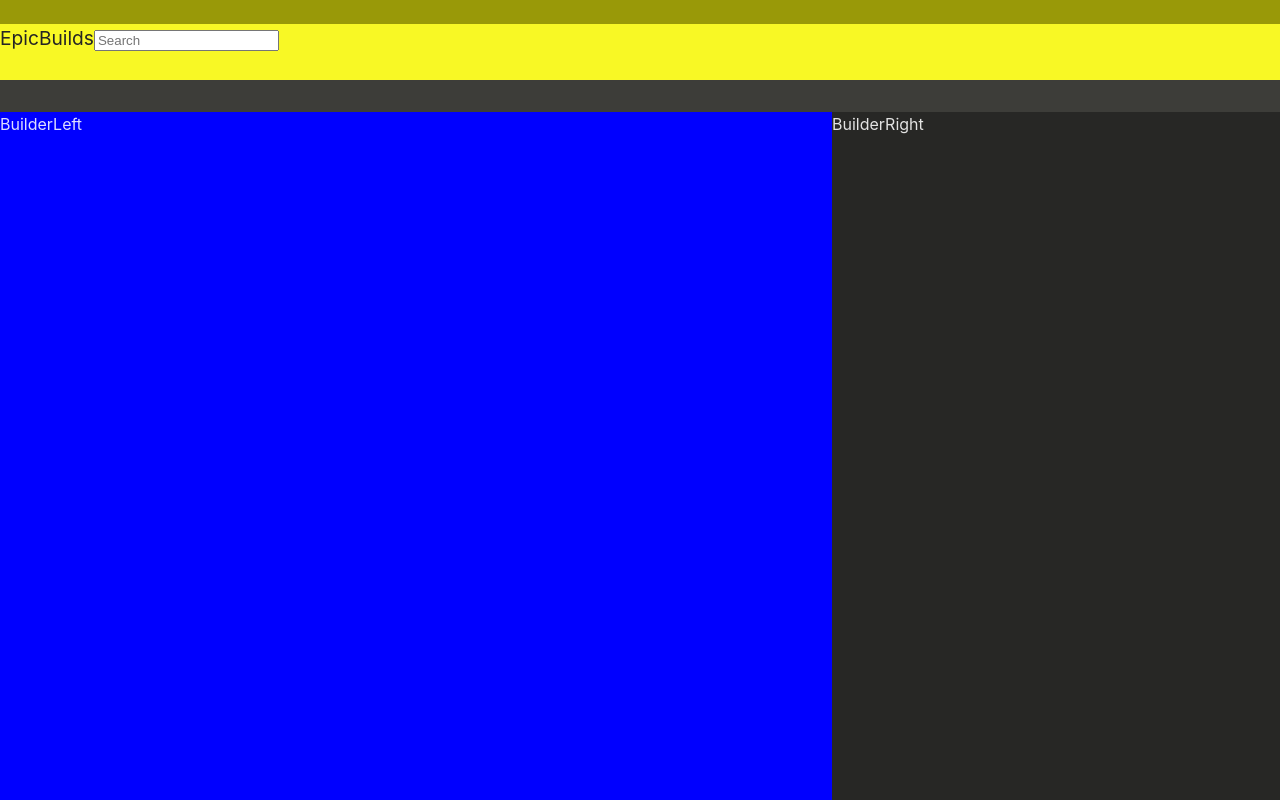
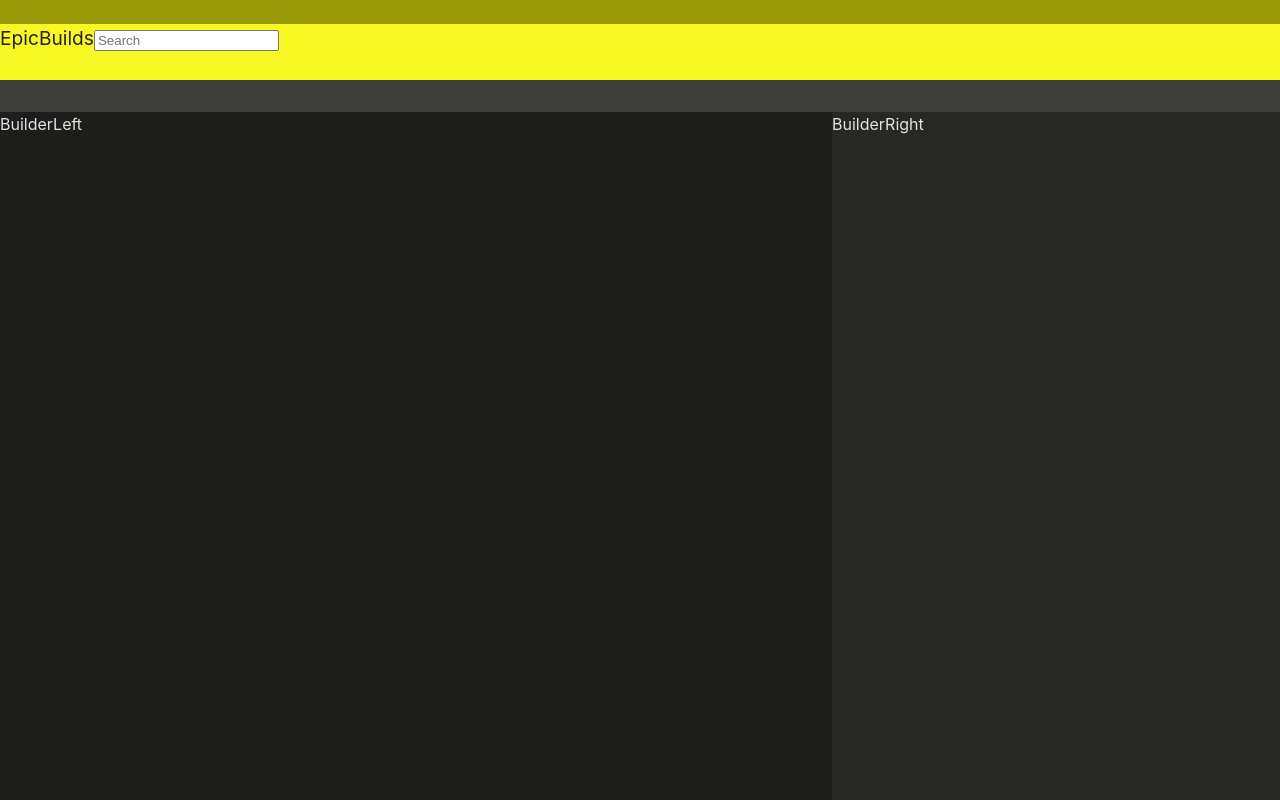
Before and after one commit to daoistcoder/epic-pc-builder-demo, a React (Vite) app in the folder client/: page / in a window 1280 px wide. Shown: the top 800 px of the page. Built offline with nearby package versions, Linux system fonts and the light colour scheme.

Commit message:
change bg-color left

```diff
--- a/client/src/components/builder/BuilderLeft.jsx
+++ b/client/src/components/builder/BuilderLeft.jsx
@@ -2,7 +2,7 @@ import React from 'react'
 
 export default function BuilderLeft() {
   return (
-    <div style={{ backgroundColor: 'blue', width: '65%' }}>
+    <div style={{ backgroundColor: 'rgb(29, 29, 27)', width: '65%' }}>
       BuilderLeft
     </div>
   )
```
